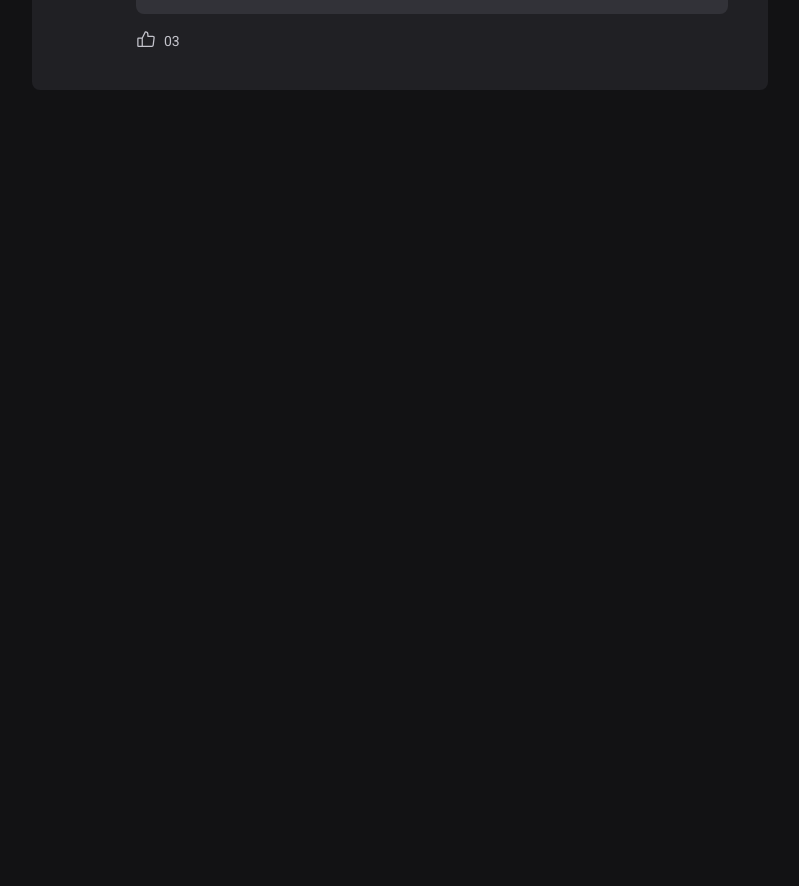
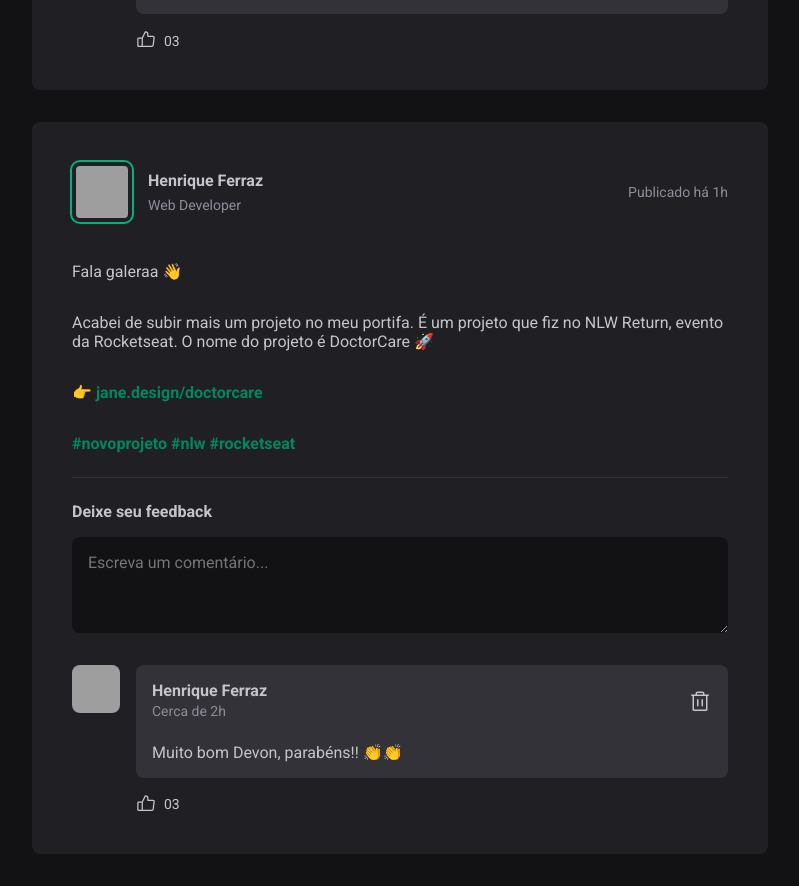
Before and after one commit to henry-frrz/ignite-feed, a React (Vite) app: page / in a window 1280 px wide. Shown: the part 743-1629 px from the top of the page, without its empty margins (384-1183 px from the left). Before the commit the page ends 865 px from the top, so only its background shows below. Built offline with nearby package versions, Linux system fonts and the light colour scheme; grey boxes are pictures that could not be loaded.

Commit message:
feat: iterate and add posts

```diff
--- a/src/App.jsx
+++ b/src/App.jsx
@@ -1,6 +1,38 @@
 import { Header, Profile, Post } from './components'
 
 import './styles/app.css'
+
+const posts = [
+  {
+    id: 1,
+    author: {
+      avatarURL: 'https://github.com/henry-frrz.png',
+      name: 'Henrique Ferraz',
+      role: 'Desenvolvedor Frontend',
+    },
+    content: `
+      Fala galeraa 👋
+
+      Acabei de subir mais um projeto no meu portifa. É um projeto que fiz no NLW Return, evento da Rocketseat. O nome do projeto é DoctorCare 🚀
+    `,
+    publishedAt: new Date(),
+  },
+
+  {
+    id: 1,
+    author: {
+      avatarURL: 'https://github.com/henry-frrz.png',
+      name: 'Henrique Ferraz',
+      role: 'Desenvolvedor Frontend',
+    },
+    content: `
+      Fala galeraa 👋
+
+      Acabei de subir mais um projeto no meu portifa. É um projeto que fiz no NLW Return, evento da Rocketseat. O nome do projeto é DoctorCare 🚀
+    `,
+    publishedAt: new Date(),
+  },
+]
 
 function App() {
   return (
@@ -11,7 +43,9 @@
         <Profile />
 
         <article>
-          <Post />
+          {posts.map(post => {
+            return <Post />
+          })}
         </article>
       </main>
     </>
--- a/src/styles/app.css
+++ b/src/styles/app.css
@@ -5,3 +5,14 @@
   margin: 2rem auto;
   grid-template-columns: 16rem 1fr;
 }
+
+article {
+  display: grid;
+  gap: 2rem;
+}
+
+@media (max-width: 768px) {
+  main {
+    grid-template-columns: 1fr;
+  }
+}
```
